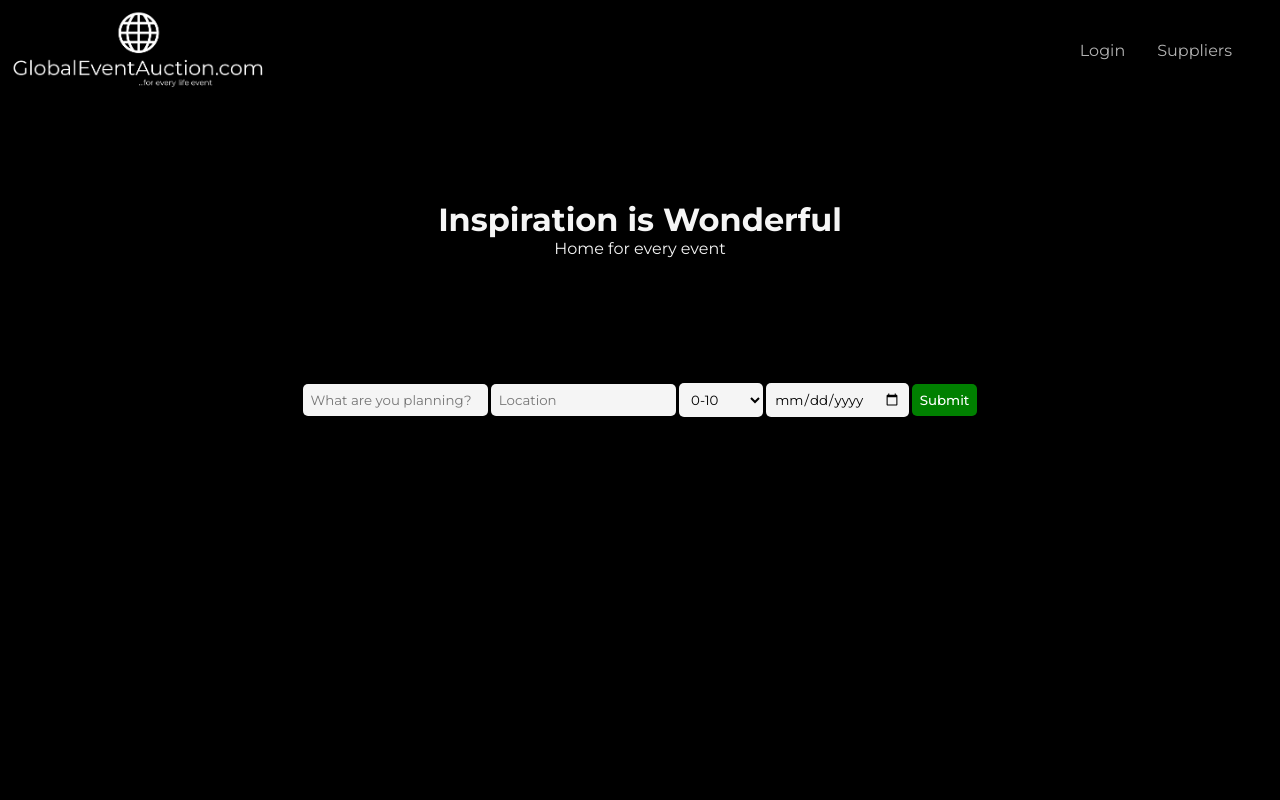
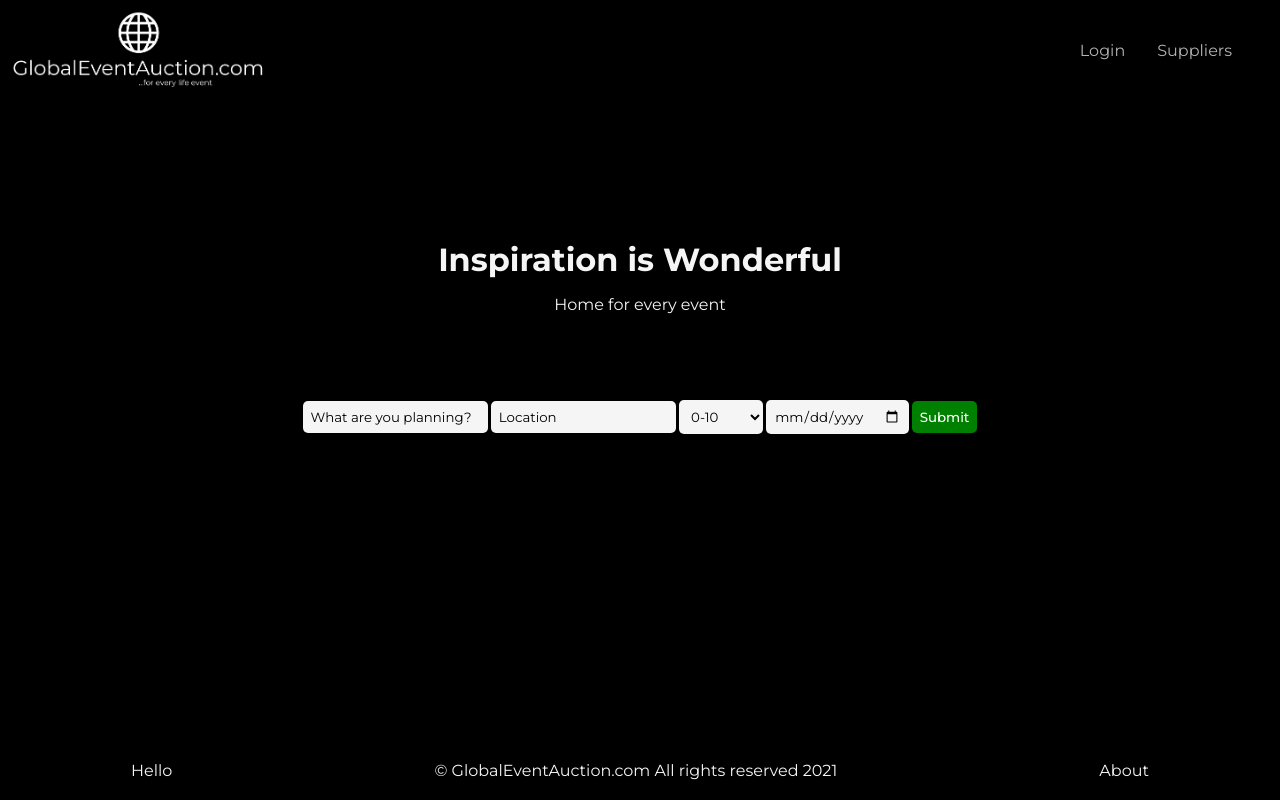
Before and after one commit to Utsar/project, a React (Create React App) app: page / in a window 1280 px wide. Built offline with nearby package versions, Linux system fonts and the light colour scheme.

Commit message:
adds media

```diff
--- a/src/App.js
+++ b/src/App.js
@@ -1,3 +1,4 @@
+import Footer from "./components/Footer";
 import Hero from "./components/Hero";
 import Navbar from "./components/Navbar";
 import GlobalStyle from "./GlobalStyles";
@@ -8,6 +9,7 @@ function App() {
       <GlobalStyle />
       <Navbar />
       <Hero />
+      <Footer />
     </>
   );
 }
--- /dev/null
+++ b/src/components/Footer.jsx
@@ -0,0 +1,44 @@
+import styled, { css } from "styled-components/macro";
+import { Link } from "react-router-dom";
+
+const FooterLinks = css`
+  cursor: pointer;
+  color: whitesmoke;
+  text-decoration: none;
+`;
+const Container = styled.footer`
+  width: 100%;
+  position: absolute;
+  bottom: 20px;
+  display: flex;
+  align-items: center;
+  justify-content: space-around;
+
+  &:nth-of-type(1n) {
+    ${FooterLinks}
+  }
+
+  @media screen and (max-width: 768px) {
+    display: none;
+  }
+`;
+
+const FooterLeft = styled.div``;
+const FooterMiddle = styled.div``;
+const FooterRight = styled.div``;
+
+const Footer = () => {
+  return (
+    <>
+      <Container>
+        <FooterLeft>Hello</FooterLeft>
+        <FooterMiddle>
+          &copy; GlobalEventAuction.com All rights reserved 2021
+        </FooterMiddle>
+        <FooterRight>About</FooterRight>
+      </Container>
+    </>
+  );
+};
+
+export default Footer;
--- a/src/components/Hero.jsx
+++ b/src/components/Hero.jsx
@@ -11,13 +11,18 @@ const Container = styled.div`
 `;
 const HeroWrapper = styled.div`
   position: absolute;
-  top: 25%;
+  top: 30%;
   display: flex;
   align-items: center;
   flex-direction: column;
+
+  @media screen and (max-width: 768px) {
+    top: 25%;
+  }
 `;
 const HeroTextTitle = styled.h1`
   color: whitesmoke;
+  margin-bottom: 1rem;
 `;
 const HeroTextSlogan = styled.p`
   color: whitesmoke;
@@ -30,6 +35,10 @@ const LandingForm = styled.input`
   border: none;
   background: whitesmoke;
 
+  &::placeholder {
+    color: black;
+  }
+
   &:focus {
     outline: none;
   }
@@ -40,6 +49,10 @@ const LandingSelect = styled.select`
   border-radius: 5px;
   border: none;
   background: whitesmoke;
+
+  &::placeholder {
+    color: black;
+  }
 
   &:focus {
     outline: none;
@@ -52,15 +65,18 @@ const Button = styled.button`
   color: #fff;
   font-weight: 500;
   background: green;
+  cursor: pointer;
 `;
 const LandingFormContainer = styled.div`
   position: absolute;
   display: flex;
   justify-content: center;
   align-items: center;
+  top: 50%;
 
   @media screen and (max-width: 768px) {
     flex-direction: column;
+    top: 40%;
     ${LandingForm} {
       width: 260px;
       margin-bottom: 5px;
```
